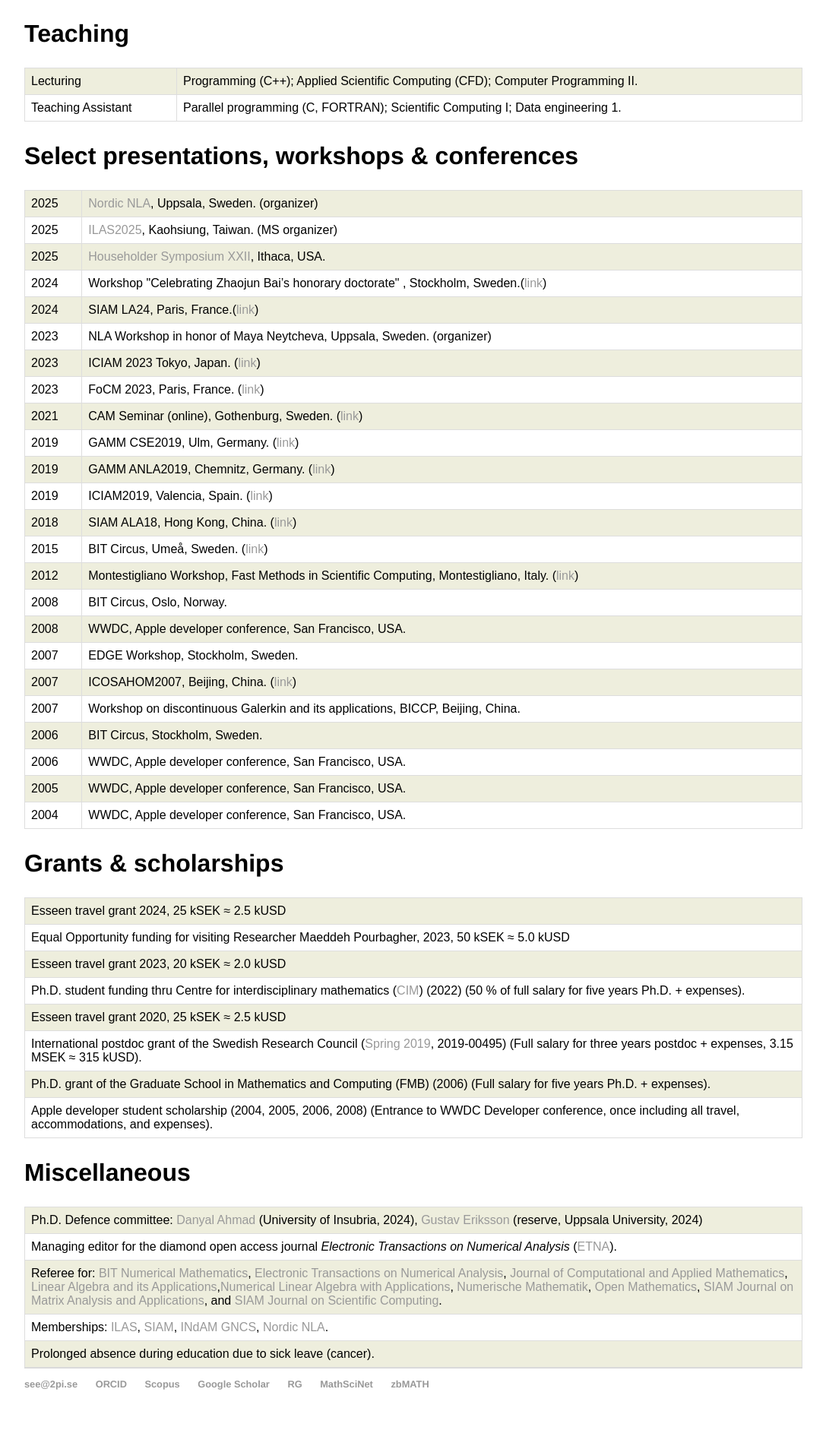
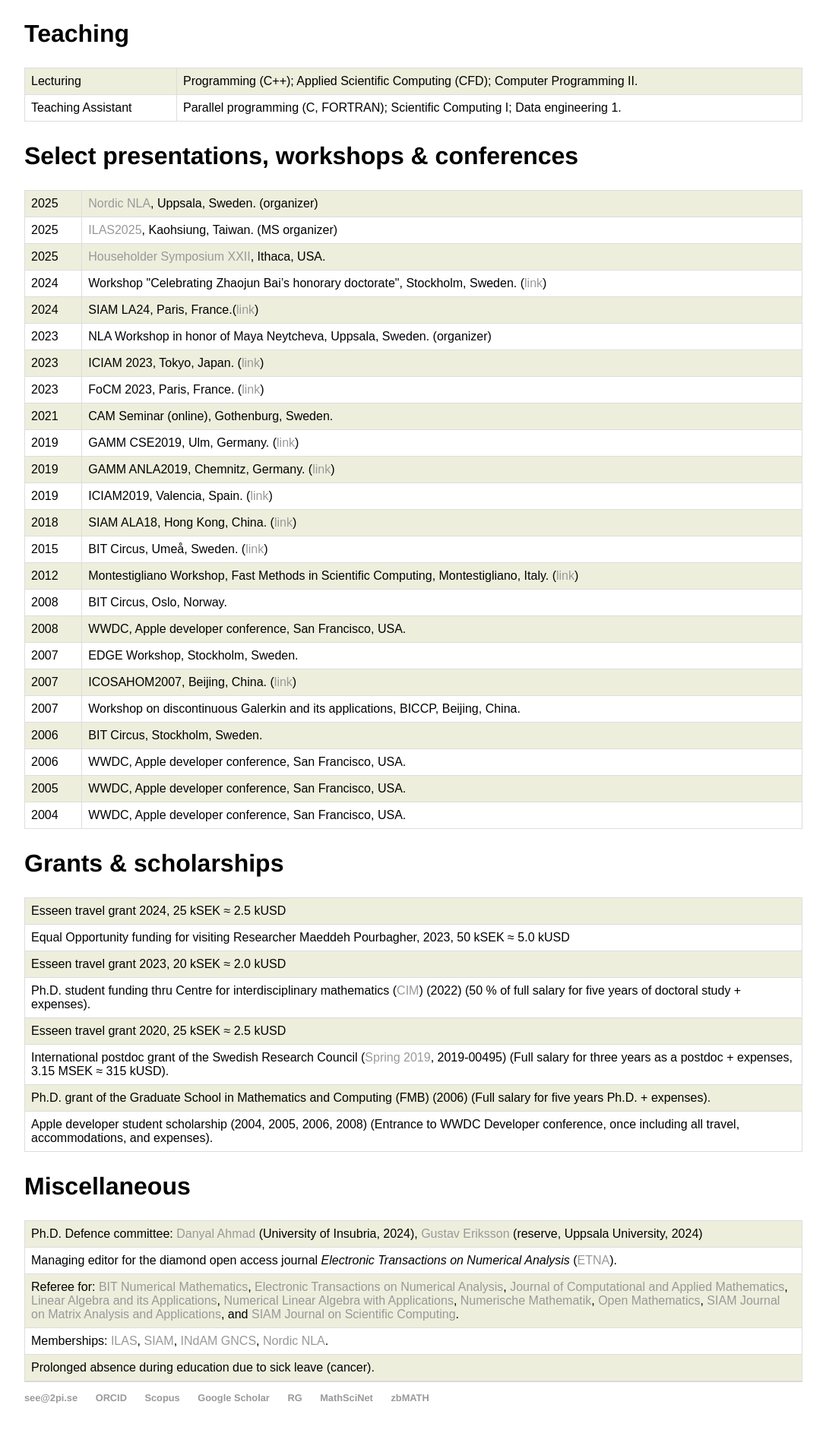
Before and after one commit to sverek/sverek.github.io, a Jekyll site: the page built from cv/index.html, in a window 1280 px wide. Shown: the part 809-2716 px from the top of the page at 76% size, without its empty margins (96-1183 px from the left). Built offline with Jekyll 4.4.1, drawn with Linux system fonts in a browser that asks for light colours.

Commit message:
more fixes

```diff
--- a/_layouts/default.html
+++ b/_layouts/default.html
@@ -1,6 +1,8 @@
 <!DOCTYPE html>
 	<html lang="en">
 		<head>
+			<meta charset="utf-8">
+    		<meta name="viewport" content="width=device-width, initial-scale=1">
 			<title>{{ page.title }}</title>
 			<!-- link to main stylesheet -->
 			<link rel="stylesheet" type="text/css" href="/css/main.css">
--- a/css/main.css
+++ b/css/main.css
@@ -3,7 +3,7 @@ body {
     width: 80%;
 }
 nav ul, footer ul {
-    font-family:'Helvetica', 'Arial', 'Sans-Serif';
+    font-family: Helvetica, Arial, sans-serif;
     padding: 0px;
     list-style: none;
     font-weight: bold;
@@ -21,11 +21,11 @@ a:hover {
 }
 h1 {
     font-size: 3em;
-    font-family:'Helvetica', 'Arial', 'Sans-Serif';
+    font-family: Helvetica, Arial, sans-serif;
 }
 h2 {
     font-size: 2em;
-    font-family:'Helvetica', 'Arial', 'Sans-Serif';
+    font-family: Helvetica, Arial, sans-serif;
 }
 h3  { margin: 0; }
 p {
--- a/cv/index.html
+++ b/cv/index.html
@@ -38,13 +38,12 @@ title: www.2pi.se
         <tr><td>2025</td><td><a href="http://nordic-nla.eu/">Nordic NLA</a>, Uppsala, Sweden. (organizer)</td></tr>
         <tr><td>2025</td><td><a href="https://ilas2025.tw/">ILAS2025</a>, Kaohsiung, Taiwan. (MS organizer)</td></tr>
         <tr><td>2025</td><td><a href="https://householder-symposium.github.io/">Householder Symposium XXII</a>, Ithaca, USA.</td></tr>
-        <tr><td>2024</td><td>Workshop "Celebrating Zhaojun Bai’s honorary doctorate"
-, Stockholm, Sweden.(<a href="https://www.su.se/celebrating-zhaojun-bai-s-honorary-doctorate-1.764537">link</a>)</td></tr>
-      <tr><td>2024</td><td>SIAM LA24, Paris, France.(<a href="https://www.siam.org/conferences/cm/conference/la24">link</a>)</td></tr>
+        <tr><td>2024</td><td>Workshop "Celebrating Zhaojun Bai’s honorary doctorate", Stockholm, Sweden. (<a href="https://www.math-stockholm.se/en/kalender/workshop-celebrating-zhaojun-bai-s-honorary-doctorate-1.1359033">link</a>)</td></tr>
+      <tr><td>2024</td><td>SIAM LA24, Paris, France.(<a href="https://www.siam.org/conferences-events/past-event-archive/la24/">link</a>)</td></tr>
         <tr><td>2023</td><td>NLA Workshop in honor of Maya Neytcheva, Uppsala, Sweden. (organizer)</td></tr>
-        <tr><td>2023</td><td>ICIAM 2023 Tokyo, Japan. (<a href="https://iciam2023.org/">link</a>)</td></tr>
+        <tr><td>2023</td><td>ICIAM 2023, Tokyo, Japan. (<a href="https://iciam2023.org/">link</a>)</td></tr>
         <tr><td>2023</td><td>FoCM 2023, Paris, France. (<a href="https://focm2023.org/">link</a>)</td></tr>
-        <tr><td>2021</td><td>CAM Seminar (online), Gothenburg, Sweden. (<a href="https://www.chalmers.se/en/departments/math/research/research-groups/computational-mathematics/Pages/seminars.aspx">link</a>)</td></tr>
+        <tr><td>2021</td><td>CAM Seminar (online), Gothenburg, Sweden.</td></tr>
         <tr><td>2019</td><td>GAMM CSE2019, Ulm, Germany. (<a href="https://www.uni-ulm.de/en/mawi/institut-fuer-numerische-mathematik/forschung/gamm-cse-workshop-2019/">link</a>)</td></tr>
         <tr><td>2019</td><td>GAMM ANLA2019, Chemnitz, Germany. (<a href="https://www.chemnitz-am.de/anla2019/">link</a>)</td></tr>
         <tr><td>2019</td><td>ICIAM2019, Valencia, Spain. (<a href="https://iciam2019.org/">link</a>)</td></tr>
@@ -67,9 +66,9 @@ title: www.2pi.se
         <tr><td>Esseen travel grant 2024, 25 kSEK &asymp; 2.5 kUSD</td></tr>
         <tr><td>Equal Opportunity funding for visiting Researcher Maeddeh Pourbagher, 2023, 50 kSEK &asymp; 5.0 kUSD</td></tr>
         <tr><td>Esseen travel grant 2023, 20 kSEK &asymp; 2.0 kUSD</td></tr>
-        <tr><td>Ph.D. student funding thru Centre for interdisciplinary mathematics (<a href="https://www.math.uu.se/research/centre-for-interdisciplinary-mathematics/">CIM</a>) (2022) (50 % of full salary for five years Ph.D. + expenses).</td></tr>
+        <tr><td>Ph.D. student funding thru Centre for interdisciplinary mathematics (<a href="https://www.uu.se/en/centre/interdisciplinary-mathematics">CIM</a>) (2022) (50 % of full salary for five years of doctoral study + expenses).</td></tr>
         <tr><td>Esseen travel grant 2020, 25 kSEK &asymp; 2.5 kUSD</td></tr>
-        <tr><td>International postdoc grant of the Swedish Research Council (<a href="https://www.vr.se/english/calls-and-decisions/grant-decisions/decisions/2019-03-25-international-postdoc.html">Spring 2019</a>, 2019-00495) (Full salary for three years postdoc + expenses, 3.15 MSEK &asymp; 315 kUSD).</td></tr>
+        <tr><td>International postdoc grant of the Swedish Research Council (<a href="https://www.vr.se/english/calls-and-decisions/grant-decisions/decisions/2019-03-25-international-postdoc.html">Spring 2019</a>, 2019-00495) (Full salary for three years as a postdoc + expenses, 3.15 MSEK &asymp; 315 kUSD).</td></tr>
         <tr><td>Ph.D. grant of the Graduate School in Mathematics and Computing (FMB) (2006) (Full salary for five years Ph.D. + expenses).</td></tr>
         <tr><td>Apple developer student scholarship (2004, 2005, 2006, 2008) (Entrance to WWDC Developer conference, once including all travel, accommodations, and expenses).</td></tr>
     </table>
@@ -78,7 +77,7 @@ title: www.2pi.se
     <table>
       <tr><td>Ph.D. Defence committee: <a href="https://www.researchgate.net/profile/Danyal-Ahmad">Danyal Ahmad</a> (University of Insubria, 2024), <a href="https://www.researchgate.net/profile/Gustav_Eriksson6">Gustav Eriksson</a> (reserve, Uppsala University, 2024)</td></tr>
     <tr><td>Managing editor for the diamond open access journal <i>Electronic Transactions on Numerical Analysis</i> (<a href="http://etna.math.kent.edu">ETNA</a>).</td></tr>
-    <tr><td>Referee for: <a href="https://link.springer.com/journal/10543">BIT Numerical Mathematics</a>, <a href="http://etna.math.kent.edu">Electronic Transactions on Numerical Analysis</a>, <a href="https://www.journals.elsevier.com/journal-of-computational-and-applied-mathematics">Journal of Computational and Applied Mathematics</a>, <a href="https://www.journals.elsevier.com/linear-algebra-and-its-applications">Linear Algebra and its Applications</a>,<a href="https://onlinelibrary.wiley.com/journal/10991506">Numerical Linear Algebra with Applications</a>, <a href="https://link.springer.com/journal/211">Numerische Mathematik</a>, <a href="https://www.degruyter.com/journal/key/math/html">Open Mathematics</a>, <a href="https://www.siam.org/publications/journals/siam-journal-on-matrix-analysis-and-applications-simax">SIAM Journal on Matrix Analysis and Applications</a>, and <a href="https://www.siam.org/publications/journals/siam-journal-on-scientific-computing-sisc">SIAM Journal on Scientific Computing</a>.</td></tr>
+    <tr><td>Referee for: <a href="https://link.springer.com/journal/10543">BIT Numerical Mathematics</a>, <a href="http://etna.math.kent.edu">Electronic Transactions on Numerical Analysis</a>, <a href="https://www.journals.elsevier.com/journal-of-computational-and-applied-mathematics">Journal of Computational and Applied Mathematics</a>, <a href="https://www.journals.elsevier.com/linear-algebra-and-its-applications">Linear Algebra and its Applications</a>, <a href="https://onlinelibrary.wiley.com/journal/10991506">Numerical Linear Algebra with Applications</a>, <a href="https://link.springer.com/journal/211">Numerische Mathematik</a>, <a href="https://www.degruyter.com/journal/key/math/html">Open Mathematics</a>, <a href="https://www.siam.org/publications/journals/siam-journal-on-matrix-analysis-and-applications-simax">SIAM Journal on Matrix Analysis and Applications</a>, and <a href="https://www.siam.org/publications/journals/siam-journal-on-scientific-computing-sisc">SIAM Journal on Scientific Computing</a>.</td></tr>
     <tr><td>Memberships: <a href="https://www.ilasic.org">ILAS</a>,  <a href="https://www.siam.org">SIAM</a>, <a href="https://www.altamatematica.it/gncs/">INdAM GNCS</a>, <a href="http://nordic-nla.eu/">Nordic NLA</a>.</td></tr>
     <tr><td>Prolonged absence during education due to sick leave (cancer).</td></tr>
     </table>
--- a/index.html
+++ b/index.html
@@ -9,7 +9,7 @@ title: www.2pi.se
 	<h1>Sven-Erik Ekström</h1>
 	<p>
     <img src="/img/see.jpg" class="frontimgl" alt="Sven-Erik Ekström">
-    I have been a tenure track assistant professor (biträdande universitetslektor/associate senior lecturer), since February 2021, at the <a href="https://www.uu.se/en/contact-and-organisation/organisation?query=X61%3A5">Division of Scientific Computing</a>, <a href="https://www.uu.se/en/department/information-technology">Department of Information Technology</a>, <a href="https://www.uu.se">Uppsala University</a>, Uppsala, Sweden.
+    I have been a tenure-track assistant professor (biträdande universitetslektor/associate senior lecturer), since February 2021, at the <a href="https://www.uu.se/en/contact-and-organisation/organisation?query=X61%3A5">Division of Scientific Computing</a>, <a href="https://www.uu.se/en/department/information-technology">Department of Information Technology</a>, <a href="https://www.uu.se">Uppsala University</a>, Uppsala, Sweden.
     <br><br>
 		I defended my Ph.D. in scientific computing (numerical analysis) at Uppsala University in May 2018 with the thesis "<b>Matrix-Less Methods for Computing Eigenvalues of Large Structured Matrices</b>" (<a href="thesis.pdf">full text</a>). My main research interest is spectral analysis of matrix sequences. Read more in <a href="/research">Research</a>.
 	</p>
--- a/publications/index.html
+++ b/publications/index.html
@@ -133,7 +133,7 @@ title: www.2pi.se
   		<tr>
   			<td>[p1]</td>
   			<td>Martin Berggren, Sven-Erik Ekström, and Jan Nordström, <i><b>A Discontinuous Galerkin Extension of the Vertex-Centered Edge-Based Finite Volume Method</b></i>, Communications in Computational Physics, 5(2-4), pp. 456-468 (2009)
-        (<a href="hhttps://doi.org/10.4208/cicp.2009.v5.p456">link</a>, <a href="/publications/pdf/p1.pdf">pdf</a>)
+        (<a href="https://doi.org/10.4208/cicp.2009.v5.p456">link</a>, <a href="/publications/pdf/p1.pdf">pdf</a>)
         </td>
   		</tr>
  		</table>
@@ -165,7 +165,7 @@ title: www.2pi.se
     <tr>
         <td>[Tekn.Lic.]</td>
         <td>Sven-Erik Ekström, <i>A Vertex-Centered Discontinuous Galerkin Method for Flow Problems</i>, Uppsala University (2016) (<a href="http://www.diva-portal.org/smash/record.jsf?pid=diva2:920155">link</a>)<br>
-          Advisors: <a href="https://scholar.google.se/citations?user=HT8lb1MAAAAJ">Martin Berggren</a> and <a href="https://scholar.google.se/citations?user=cBqHQeUAAAAJ">Per Lötstedt</a> (and <a href="https://user.it.uu.se/~perl/">Jan Nordström</a> and <a href="https://scholar.google.se/citations?user=dr85w48AAAAJ">Axel Målqvist</a>).
+          Advisors: <a href="https://scholar.google.se/citations?user=HT8lb1MAAAAJ">Martin Berggren</a> and <a href="ttps://user.it.uu.se/~perl/">Per Lötstedt</a> (and <a href="https://scholar.google.com/citations?user=OBnn0RMAAAAJ">Jan Nordström</a> and <a href="https://scholar.google.se/citations?user=dr85w48AAAAJ">Axel Målqvist</a>).
         </td>
       </tr>
     </table>
```
Also changed, not shown: teaching/index.html (+4 -4 lines).
